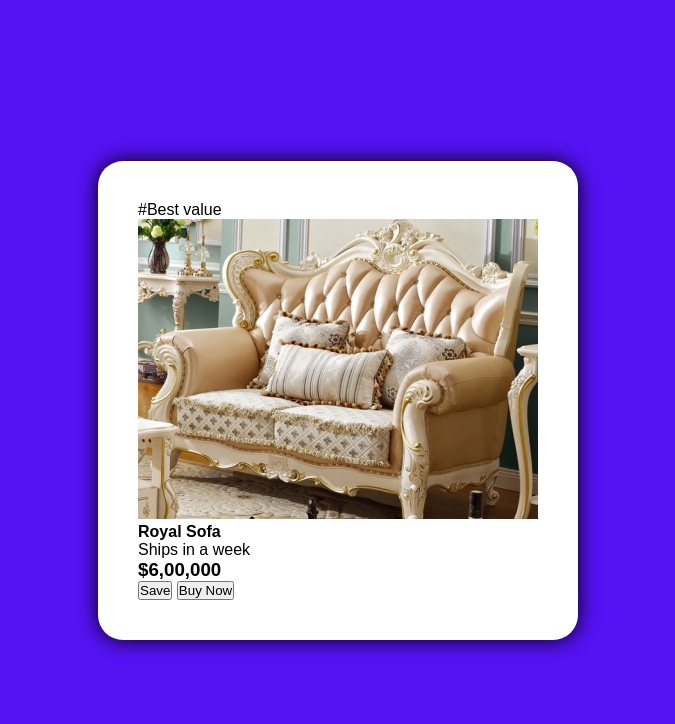
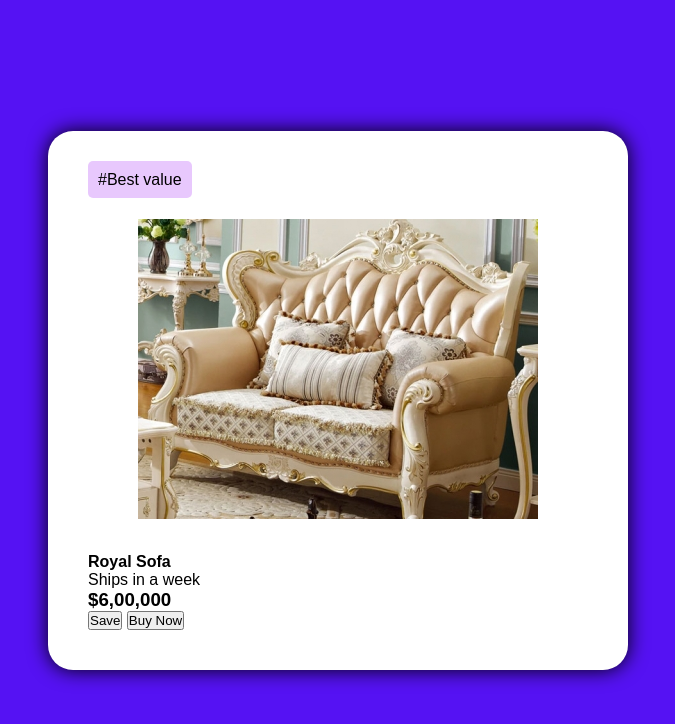
Before and after one commit to Hawk-1/Product_sale, a plain HTML site: page product_code/index.html in a window 1280 px wide. Shown: the whole page, without its empty margins (302-977 px from the left). Drawn offline with Linux system fonts and the light colour scheme.

Commit message:
edited css

```diff
--- a/product_code/index.html
+++ b/product_code/index.html
@@ -11,7 +11,7 @@
         <div class="product-card">
               <span class="card-tag" >#Best value</span>
                     <div class="card-header">
-                        <img src="product.jpg" alt="Royal sofa" >
+                        <img  class="img" src="product.jpg" alt="Royal sofa" >
                     </div>
                     <div class="card-body" >
                             <h4 class="title"> Royal Sofa</h4>
--- a/product_code/style.css
+++ b/product_code/style.css
@@ -22,3 +22,22 @@ body
     box-shadow: 0 0 20px rgba(0,0, 0, 45);
 
 }
+.card-tag
+{
+    background-color: rgba(179, 75, 248 ,0.3);
+    padding: 10px 10px;
+    border-radius: 5px;
+
+
+
+}
+.card-header
+{
+    padding: 30px 50px;
+    text-align: center;
+}
+
+.card-header img
+{
+
+}
```
